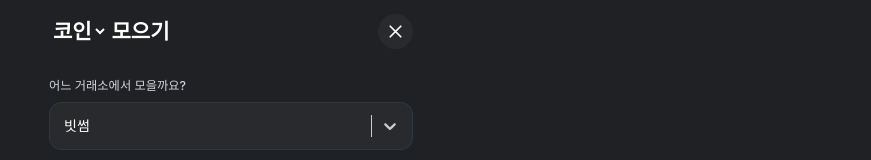
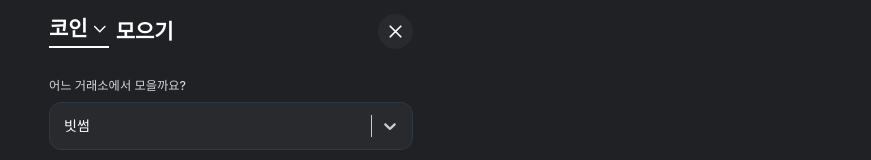
Before and after one commit to imsourceboom/nomorethink-front, a Next.js app: page /dca/add in a window 1280 px wide. Shown: the top 160 px of the page, without its empty margins (409-1280 px from the left). Built offline with nearby package versions, Linux system fonts and the light colour scheme.

Commit message:
fix: 자산 유형 버튼에 밑줄 스타일 적용 위치 수정

```diff
--- a/app/(pages)/dca/add/page.tsx
+++ b/app/(pages)/dca/add/page.tsx
@@ -165,20 +165,21 @@ export default function AddPage() {
                 <main className="flex flex-col mx-auto max-w-md items-center justify-start px-4 pb-24 bg-[var(--bg-color)]">
                     <div className="w-full">
                         <div className="flex items-center justify-between mt-4 mb-8">
-                            <div className="flex items-center space-x-1">
-                                <select
-                                    value={assetType.value}
-                                    onChange={(e) => {
-                                        const selected = assetTypeOptions.find(opt => opt.value === e.target.value);
-                                        if (selected) setAssetType(selected);
+                            <div className="flex items-center space-x-2">
+                                <button
+                                    type="button"
+                                    onClick={() => {
+                                        const other = assetTypeOptions.find(opt => opt.value !== assetType.value);
+                                        if (other) setAssetType(other);
                                     }}
-                                    className="bg-transparent border-none text-2xl font-bold text-white focus:outline-none"
+                                    className="flex items-center text-2xl font-bold text-white border-b-2 border-white pb-1"
                                 >
-                                    {assetTypeOptions.map(opt => (
-                                        <option key={opt.value} value={opt.value}>{opt.label}</option>
-                                    ))}
-                                </select>
-                                <span className="text-2xl font-bold text-white"> 모으기</span>
+                                    {assetType.label}
+                                    <svg className="w-5 h-5 ml-1 text-white" fill="none" viewBox="0 0 24 24" stroke="currentColor">
+                                        <path strokeLinecap="round" strokeLinejoin="round" strokeWidth={2} d="M19 9l-7 7-7-7" />
+                                    </svg>
+                                </button>
+                                <span className="text-2xl font-bold text-white">모으기</span>
                             </div>
                             <button
                                 type="button"
```
